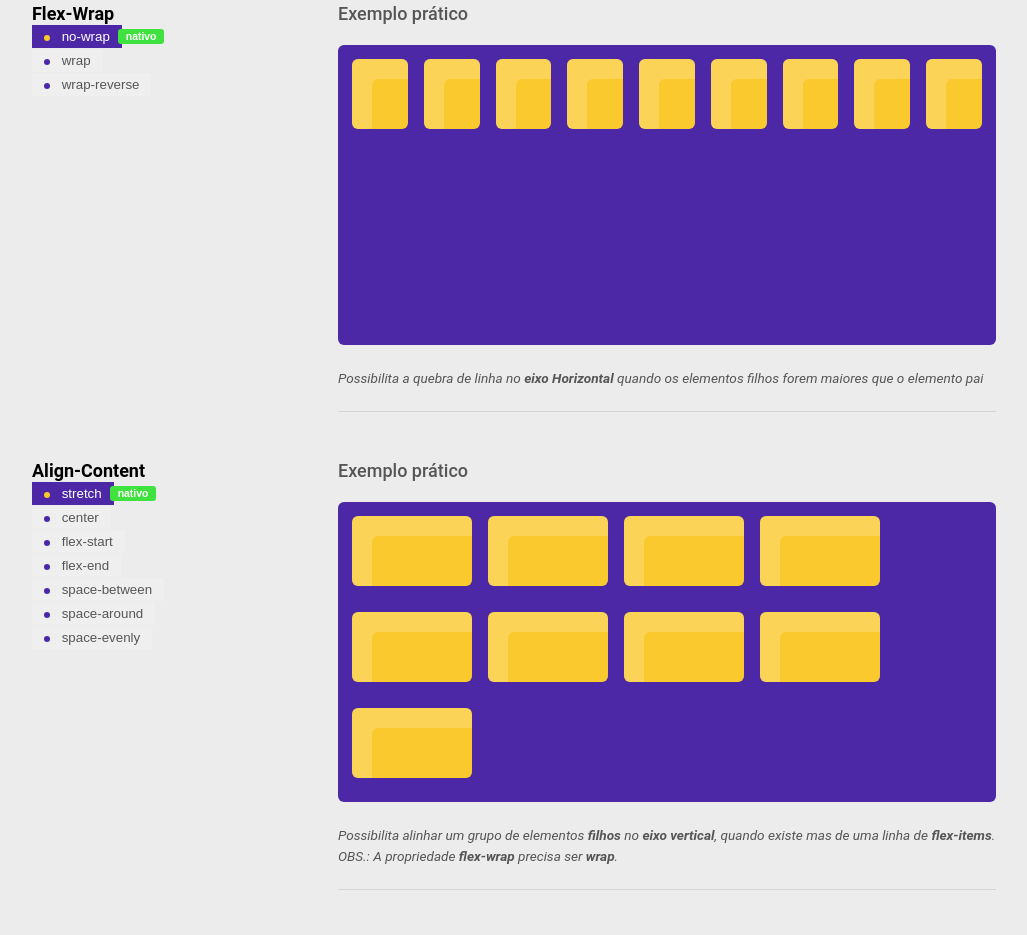
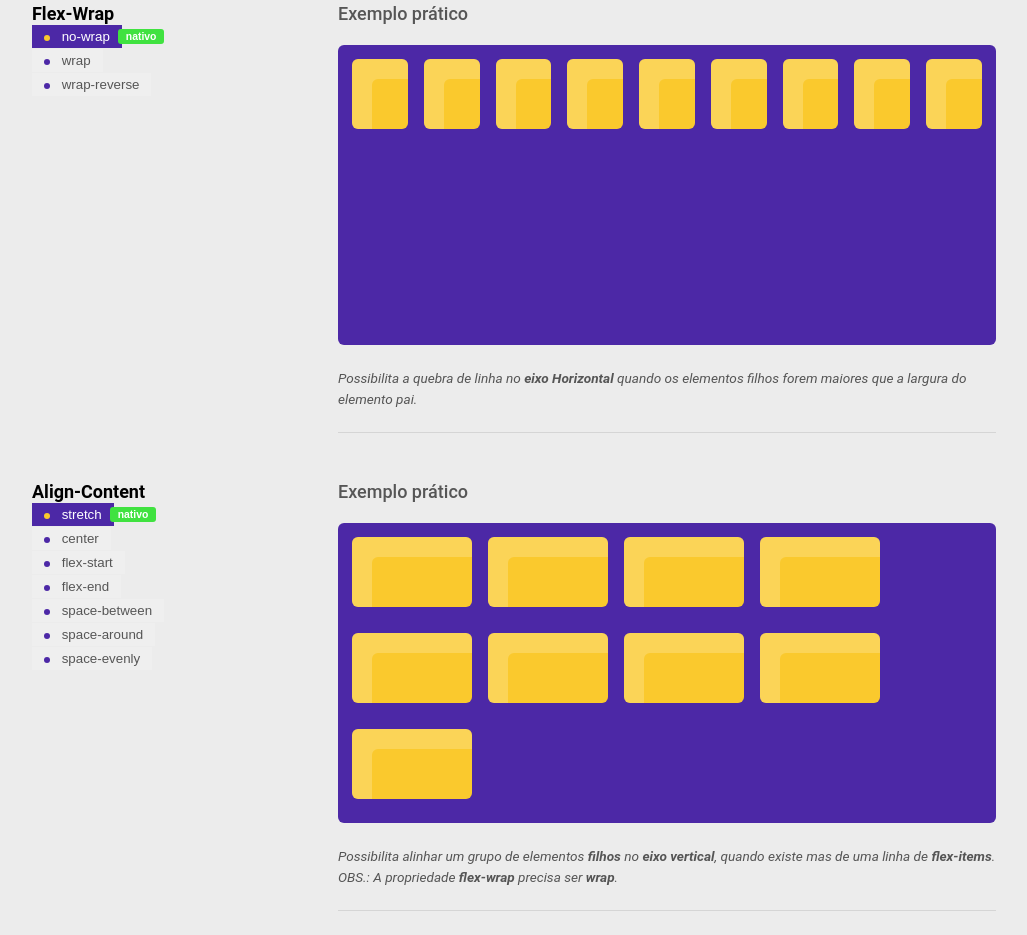
Before and after one commit to igorodriguesaraujo/Flexbox-Basico-na-Pratica, a plain HTML site: page index.html in a window 1280 px wide. Shown: the part 1473-2408 px from the top of the page, without its empty margins (138-1165 px from the left). Before the commit the page ends 2387 px from the top, so only its background shows below. Drawn offline with Linux system fonts and the light colour scheme.

Commit message:
Correção e ajuste de texto v2

```diff
--- a/index.html
+++ b/index.html
@@ -214,7 +214,7 @@
                     <span class="flex-item"></span>
                 </div>
                 <br>
-                <small><i>Possibilita a quebra de linha no <strong>eixo Horizontal</strong> quando os elementos filhos forem maiores que o elemento pai</i></small>
+                <small><i>Possibilita a quebra de linha no <strong>eixo Horizontal</strong> quando os elementos filhos forem maiores que a largura do elemento pai.</i></small>
             </article>
             <div class="divisor"></div>
         </section>
```
